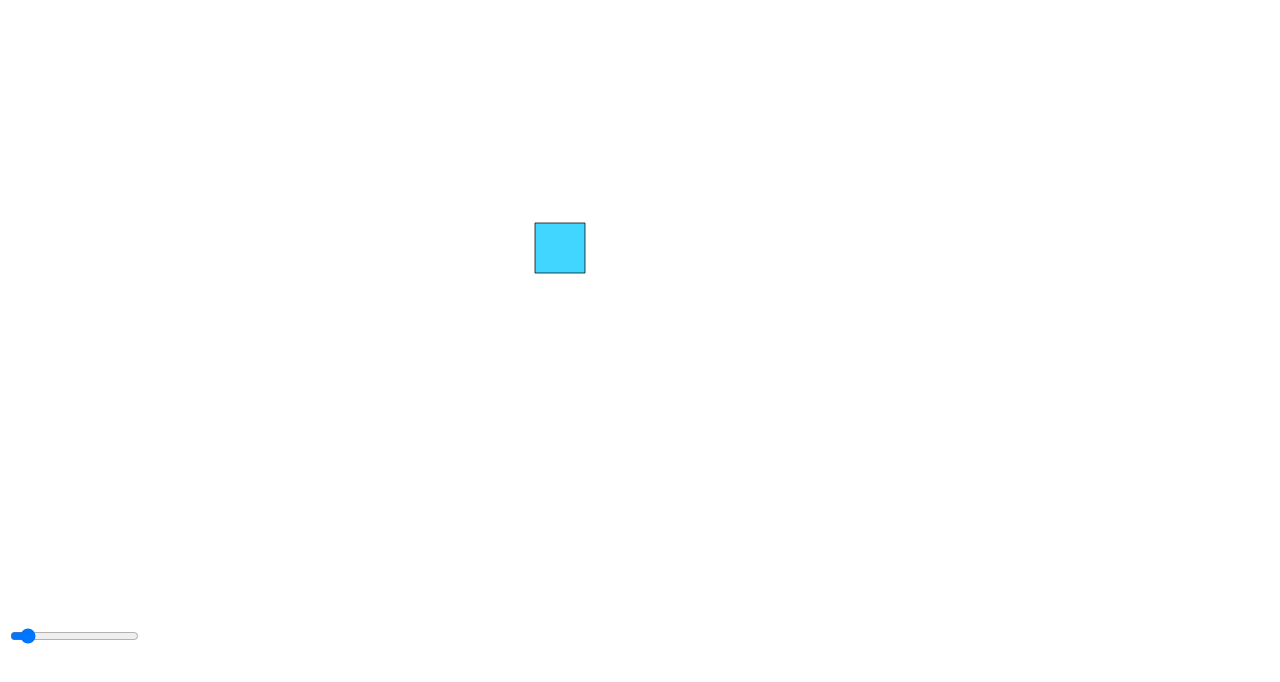
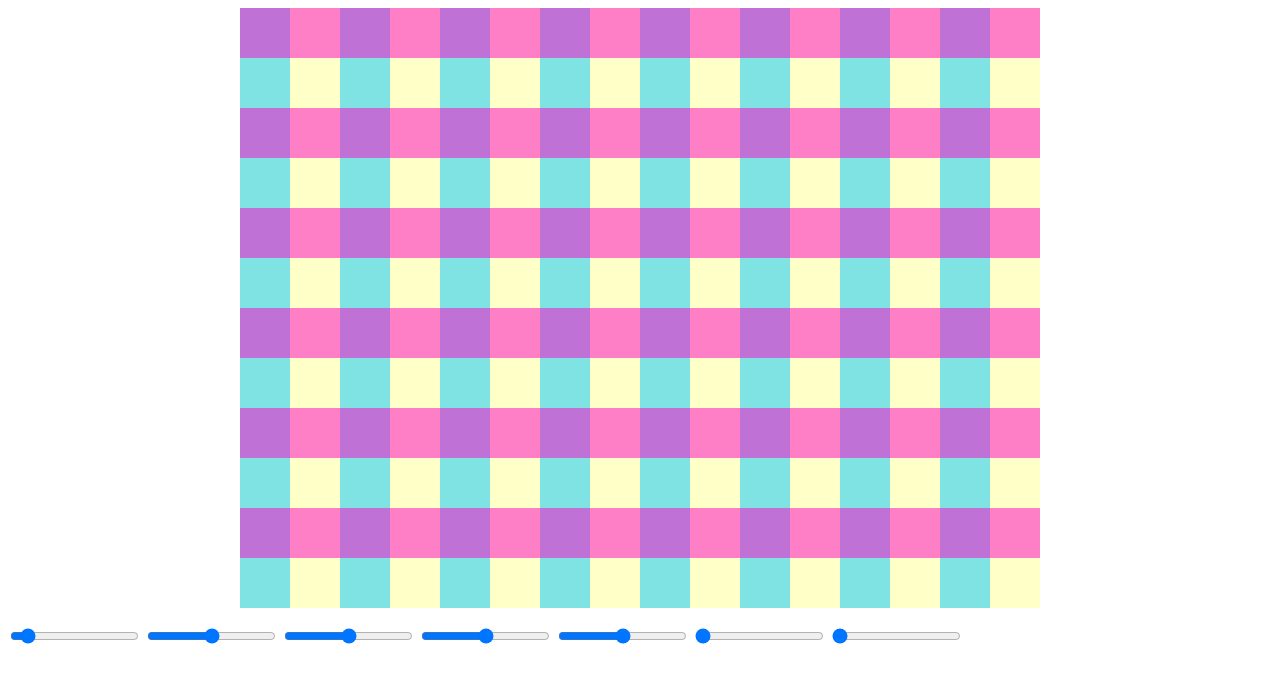
Before and after one commit to Ruin0x11/checkmake, a plain HTML site: page index.html in a window 1280 px wide. Drawn offline with Linux system fonts and the light colour scheme.

Commit message:
make the first checks

```diff
--- a/index.html
+++ b/index.html
@@ -13,6 +13,12 @@
     <br>
     <div>
       <input id="slide" type="range" min="1" max="100" step="1" value="10">
+      <input id="slideWidth" type="range" min="0" max="100" step="1" value="50">
+      <input id="slideHeight" type="range" min="0" max="100" step="1" value="50">
+      <input id="slideTransX" type="range" min="-100" max="100" step="1" value="0">
+      <input id="slideTransY" type="range" min="-100" max="100" step="1" value="0">
+      <input id="slideRot" type="range" min="0" max="180" step="1" value="0">
+      <input id="slideCheckRot" type="range" min="0" max="360" step="45" value="0">
       <span id="sliderAmount"></span>
     </div>
 
--- a/js/checkmake.js
+++ b/js/checkmake.js
@@ -1,15 +1,103 @@
-var two = new Two({autostart:true}).appendTo(document.getElementById("canvas"));
-var rect = two.makeRectangle(two.width/2, two.height/2, 50, 50)
-rect.fill = 'rgb(0, 200, 255)';
-rect.opacity = 0.75;
+var canvas = document.getElementById('canvas');
+var canvasWidth = canvas.clientWidth;
+var canvasHeight = canvas.clientHeight;
+var params = { width: canvasWidth, height: canvasHeight }
+var two = new Two(params).appendTo(document.getElementById("canvas"));
+/* var rect = two.makeRectangle(two.width/2, two.height/2, 50, 50)
+ * rect.fill = 'rgb(0, 200, 255)';
+ * rect.opacity = 0.75;*/
 two.bind('update', function() {
     /* rect.rotation += 0.001;*/
 });
 
+var lineWidth = 50;
+var lineHeight = 50;
+var lineSpaceX = 50;
+var lineSpaceY = 50;
+var lineTransX = 0;
+var lineTransY = 0;
+var lineRot = 0;
+var lineOpacity = 0.50;
+
+var checkRot = 0;
+
+var bgcolor = 'rgb(255, 255, 200)'
+
+canvas.style.backgroundColor = bgcolor;
+
+function makeGrid() {
+    var w = lineWidth + lineSpaceX;
+    var h = lineHeight + lineSpaceY;
+    var numHoriz = (canvasWidth / w) * 2
+    var numVert = (canvasHeight / h) * 2
+
+    var horizGroup = new Two.Group();
+    var vertGroup = new Two.Group();
+    /* horizGroup.translation.set(canvasWidth/2, canvasHeight/2)
+     * vertGroup.translation.set(canvasWidth/2, canvasHeight/2)
+     */
+    for (var i = -(numHoriz/2); i < numHoriz/2; i++) {
+        var x = (i * w) + lineTransX + (lineWidth/2);
+        var line = two.makeRectangle(x, canvasHeight/2, lineWidth, canvasHeight*4)
+        line.fill = 'rgb(0, 200, 255)';
+        line.opacity = lineOpacity;
+        line.linewidth = 0;
+        horizGroup.add(line);
+    }
+
+    for (var i = -(numVert/2); i < numVert/2; i++) {
+        var y = (i * h) + lineTransY + (lineHeight/2);
+        var line = two.makeRectangle(canvasWidth/2, y, canvasWidth*4, lineHeight)
+        line.fill = 'rgb(255, 0, 200)';
+        line.opacity = lineOpacity;
+        line.linewidth = 0;
+        vertGroup.add(line);
+    }
+    horizGroup.rotation = (lineRot*Math.PI)/180;
+    vertGroup.rotation = -(lineRot*Math.PI)/180;
+    var group = new Two.Group();
+    group.translation.set(canvasWidth/2, canvasHeight/2)
+    group.add(horizGroup);
+    group.add(vertGroup);
+    group.rotation = (checkRot*Math.PI)/180;
+    return group;
+}
+
+var grid = makeGrid();
+
+
 var slide = document.getElementById('slide')
-var sliderDiv = document.getElementById("sliderAmount");
+var slideWidth = document.getElementById('slideWidth')
+var slideHeight = document.getElementById('slideHeight')
+var slideTransX = document.getElementById('slideTransX')
+var slideTransY = document.getElementById('slideTransY')
+var slideRot = document.getElementById('slideRot')
+var slideCheckRot = document.getElementById('slideCheckRot')
 
-slide.oninput = function() {
-    sliderDiv.innerHTML = this.value;
-    rect.rotation = this.value/1000;
-};
+function updateCheck() {
+    var sliderDiv = document.getElementById("sliderAmount");
+
+    sliderDiv.innerHTML = slide.value;
+    two.remove(grid);
+    grid = makeGrid();
+    two.add(grid);
+    two.update();
+}
+
+function translateGrid() {
+    grid.translation.set(lineTransX, lineTransY);
+    console.log(lineTransX)
+    two.update();
+}
+
+slide.oninput = updateCheck;
+slideWidth.oninput = function() { lineWidth = parseInt(this.value); updateCheck() }
+slideHeight.oninput = function() { lineHeight = parseInt(this.value); updateCheck() }
+slideTransX.oninput = function() { lineTransX = parseInt(this.value); updateCheck() }
+slideTransY.oninput = function() { lineTransY = parseInt(this.value); updateCheck() }
+slideRot.oninput = function() { lineRot = parseInt(this.value); updateCheck() }
+slideCheckRot.oninput = function() { checkRot = parseInt(this.value); updateCheck() }
+
+two.add(grid);
+
+two.update();
```
